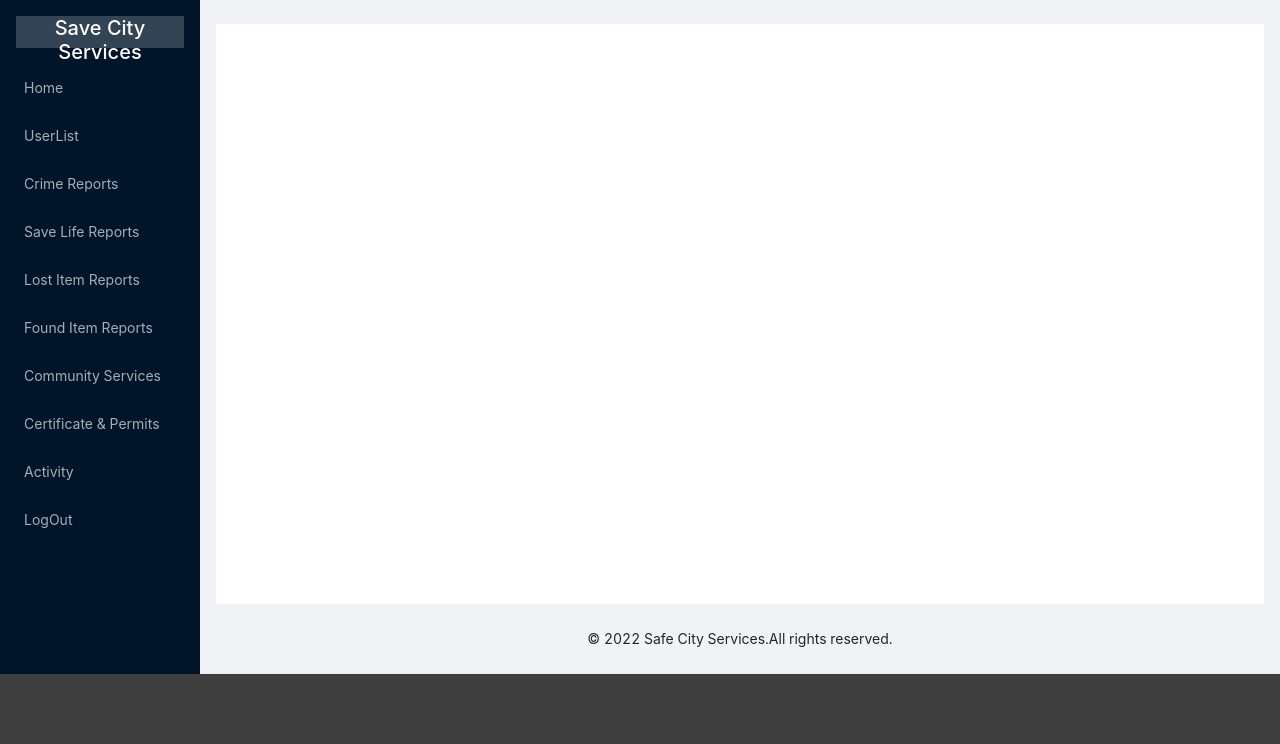
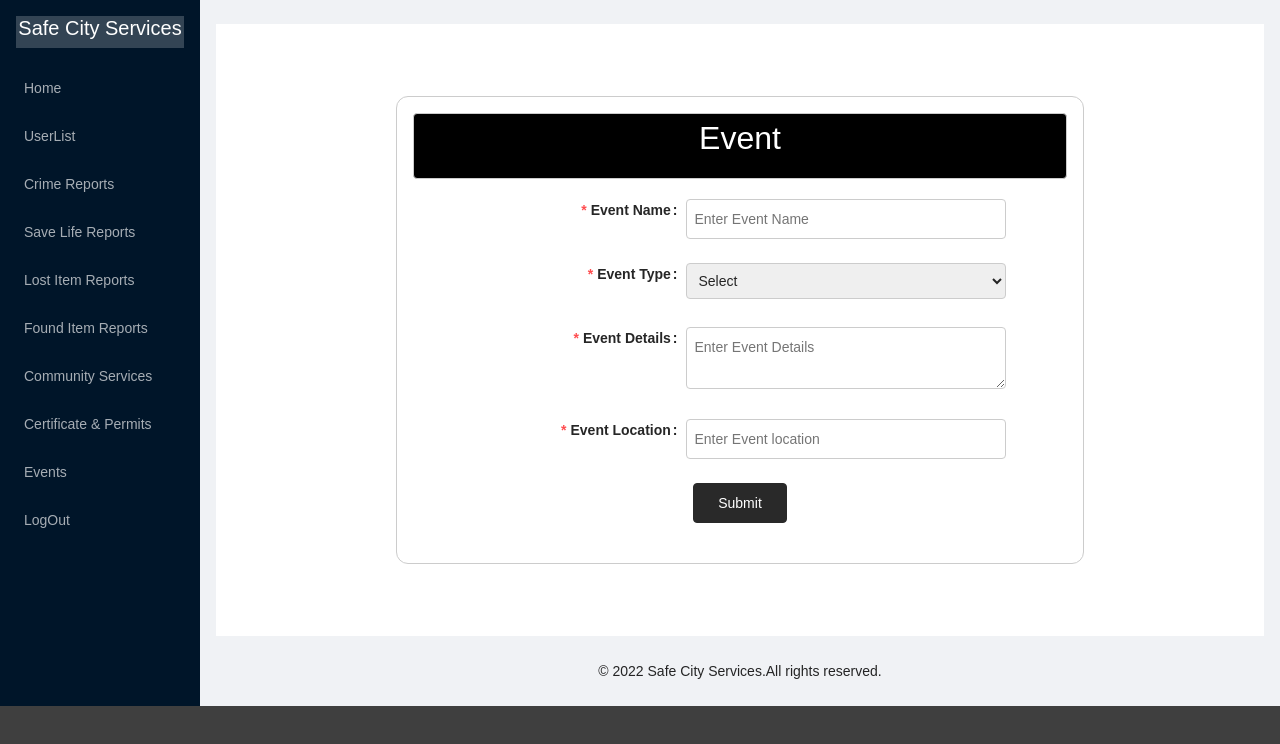
Before and after one commit to MAsad91/fyp-Admin, a React (Create React App) app: page /events/eventform in a window 1280 px wide. Shown: the top 744 px of the page. Built offline with nearby package versions, Linux system fonts and the light colour scheme.

Commit message:
Events Added

```diff
--- a/src/App.js
+++ b/src/App.js
@@ -18,7 +18,8 @@ import LoggedIn from './dashboard/pages/LoggedIn';
 import SignUp from './dashboard/pages/SignedUp';
 import { AuthContext } from './dashboard/shared/auth-context';
 import SingleData from './dashboard/components/table/SingleData';
-import Activity from './dashboard/pages/Activity';
+import Events from './dashboard/pages/Events/Events';
+import EventsForm from './dashboard/pages/Events/EventsForm';
 
 let logoutTimer;
 const {Content, Footer} = Layout;
@@ -125,7 +126,9 @@ const login = useCallback((uid, token, expirationDate) => {
 
                       <Route path="/certificatepermits" exact element={<CertificatesPermits />} />
 
-                      <Route path='/activity' exact element={<Activity />} />
+                      <Route path='/events' exact element={<Events />} />
+
+                      <Route path='/events/eventform' exact element={<EventsForm />} />
 
                       <Route path='/singledata' exact element={<SingleData />} />
 
--- a/src/dashboard/pages/Activity.js
+++ /dev/null
@@ -1,9 +0,0 @@
-import React from 'react'
-
-function Activity() {
-  return (
-    <div>Activity</div>
-  )
-}
-
-export default Activity;
--- /dev/null
+++ b/src/dashboard/pages/Events/Events.js
@@ -0,0 +1,51 @@
+import axios from 'axios';
+import React, { useContext, useEffect, useState } from 'react';
+import { Link } from 'react-router-dom';
+import { AuthContext } from '../../shared/auth-context';
+import NoDataCard from '../../shared/NoCardData';
+import styles from '../../user-components/ReportForm.module.css';
+function Events() {
+  const [show, setShow] = useState(true);
+  const [message, setMessage] = useState("");
+  const [EventData, setEventData] = useState([]);
+  const auth = useContext(AuthContext);
+  useEffect(() => {
+    const fetchData = async () => {
+      try {
+        const { data } = await axios.get(`http://localhost:5000/events`);
+        console.log(0, data);
+        setEventData(data);
+        if (data) {
+          setShow(false);
+        }
+      } catch (err) {
+        const message = err.response.data.message;
+        setMessage(message);
+        console.log(message);
+      }
+    };
+    fetchData();
+  }, []);
+
+  console.log(EventData);
+  return (
+    <div>
+      <div className={styles.title}>
+        <h1>Upcoming Events</h1>
+      </div>
+      <div className={styles.actions}>
+        <Link
+          to={`/events/eventform`}
+          className={styles.button}
+        >
+          Add Event
+        </Link>
+      </div>
+      <div>
+        {show && <NoDataCard title="Upcoming Events" text={message} />}
+      </div>
+    </div>
+  );
+}
+
+export default Events;
--- /dev/null
+++ b/src/dashboard/pages/Events/EventsForm.js
@@ -0,0 +1,165 @@
+import React, { Fragment, useContext, useState } from "react";
+import { useNavigate } from "react-router-dom";
+import { Form, Button, Upload } from "antd";
+import { AuthContext } from "../../shared/auth-context";
+import ErrorModal from "../../shared/ErrorModal";
+import styles from "../../user-components/FormStyling.module.css";
+import axios from "axios";
+
+const CrimeReportForm = () => {
+  const [images, setImages] = useState([]);
+  const [error, setError] = useState(false);
+  const auth = useContext(AuthContext);
+  const navigation = useNavigate();
+
+  const errorHandler = () => {
+    setError(null);
+  };
+
+  return (
+    <Fragment>
+      {error && (
+        <ErrorModal
+          error={error}
+          errorTitle="An Error Occurred!"
+          onClear={errorHandler}
+        />
+      )}
+      <div className={styles.container}>
+        <div className={styles.title}>
+          <h2>Event</h2>
+        </div>
+        <Form
+          autoComplete="off"
+          labelCol={{ span: 10 }}
+          onFinish={async (value) => {
+            console.log(value);
+            try {
+              let formData = new FormData();
+              formData.append("name", value.name);
+              formData.append("EventType", value.crimetype);
+              formData.append("details", value.details);
+              formData.append("location", value.location);
+              formData.append("creator", auth.userId);
+              const response = await axios({
+                method: "post",
+                url: "http://localhost:5000/events/eventform",
+                data: formData,
+                headers: {
+                  "Content-Type": "multipart/form-data",
+                  Authorization: "Bearer " + auth.token,
+                },
+              });
+              console.log(response);
+              if (response.status === 201) {
+                navigation(`/events`);
+              }
+            } catch (err) {
+              const message = err.response.data.message;
+              setError(message || "Something went wrong,Please try again!");
+              console.log(err.response.data.message, err.response.status);
+            }
+          }}
+        >
+          <div className={styles["form-control"]}>
+            <Form.Item
+              name="name"
+              label="Event Name"
+              rules={[
+                {
+                  required: true,
+                  message: "Please enter Event Name",
+                },
+                {
+                  min: 5,
+                },
+              ]}
+              hasFeedback
+            >
+              <input
+                type="text"
+                id="name"
+                placeholder="Enter Event Name"
+              />
+            </Form.Item>
+          </div>
+
+          <div className={styles["form-control"]}>
+            <Form.Item
+              name="Eventtype"
+              label="Event Type"
+              rules={[
+                {
+                  required: true,
+                  message: "Please enter Event type",
+                },
+              ]}
+              hasFeedback
+            >
+              <select placeholder="Choose Event Type">
+                <option value="">Select</option>
+                <option value="robbery">Concert</option>
+                <option value="snatching">Seminar</option>
+                <option value="harassment">Speaker Session</option>
+                <option value="kidnapping">Confrence</option>
+                <option value="cybercrime">Trade Show</option>
+                <option value="fraud">Expo</option>
+                <option value="murder">Sponsorship</option>
+                <option value="others">Others</option>
+              </select>
+            </Form.Item>
+          </div>
+
+          <div className={styles["form-control"]}>
+            <Form.Item
+              name="details"
+              label="Event Details"
+              rules={[
+                {
+                  required: true,
+                  message: "Please Enter Event Details",
+                },
+                {
+                  min: 20,
+                },
+              ]}
+              hasFeedback
+            >
+              <textarea id="details" placeholder="Enter Event Details" />
+            </Form.Item>
+          </div>
+
+          <div className={styles["form-control"]}>
+            <Form.Item
+              name="location"
+              label="Event Location"
+              rules={[
+                {
+                  required: true,
+                  message: "Please enter Event location",
+                },
+                {
+                  min: 3,
+                },
+              ]}
+              hasFeedback
+            >
+              <input
+                type="text"
+                id="location"
+                placeholder="Enter Event location"
+              />
+            </Form.Item>
+          </div>
+          <div className={styles["form-actions"]}>
+            <Form.Item>
+              <button style={{ color: "white" }}>Submit</button>
+            </Form.Item>
+          </div>
+        </Form>
+      </div>
+    </Fragment>
+  );
+};
+
+export default CrimeReportForm;
--- a/src/dashboard/shared/Navbar.js
+++ b/src/dashboard/shared/Navbar.js
@@ -27,7 +27,7 @@ function Navbar() {
           }}
         >
           <div className="logo">
-            <h5>Save City Services</h5>
+            <h5>Safe City Services</h5>
           </div>
           <Menu theme="dark" mode="inline">
             <Menu.Item key='1'>
@@ -60,8 +60,8 @@ function Navbar() {
               </Link>
             </Menu.Item>
             <Menu.Item key='9'>
-              <Link to={'/activity'}>
-                Activity
+              <Link to={'/events'}>
+                Events
               </Link>
             </Menu.Item>
             <Menu.Item key='10'>
--- /dev/null
+++ b/src/dashboard/shared/NoCardData.js
@@ -0,0 +1,18 @@
+import React, { Fragment } from "react";
+import { Card } from "react-bootstrap";
+
+const Nodatacard = (props) => {
+  return (
+    <Fragment>
+      <Card className="text-center" style={{ marginTop: "1rem" }}>
+        <Card.Header>Data Availability</Card.Header>
+        <Card.Body>
+          <Card.Title>{props.title}</Card.Title>
+          <Card.Text>{props.text}</Card.Text>
+        </Card.Body>
+      </Card>
+    </Fragment>
+  );
+};
+
+export default Nodatacard;
--- /dev/null
+++ b/src/dashboard/user-components/ReportForm.module.css
@@ -0,0 +1,42 @@
+* {
+  margin: 0;
+  padding: 0;
+  box-sizing: border-box;
+}
+
+body {
+  font-family: sans-serif;
+}
+
+.title {
+  text-align: center;
+  background-color: black;
+}
+
+.title h1 {
+  color: white;
+}
+
+.button {
+  font: inherit;
+  border-color: #292929;
+  border: 1px solid #292929;
+  border-radius: 4px;
+  cursor: pointer;
+  width: 10rem;
+  padding: 0.5rem 1.5rem;
+  background-color: #292929;
+  color: white;
+}
+
+.button:hover,
+.button:active {
+  background-color: black;
+  border-color: black;
+  color: white;
+}
+
+.actions {
+  text-align: right;
+  margin-right: 1rem;
+}
```
